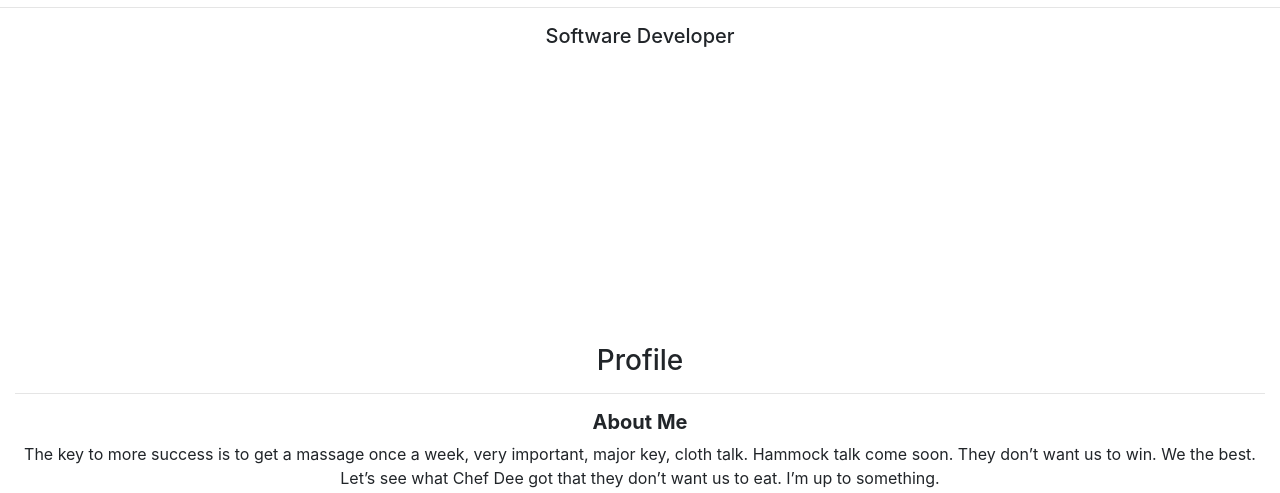
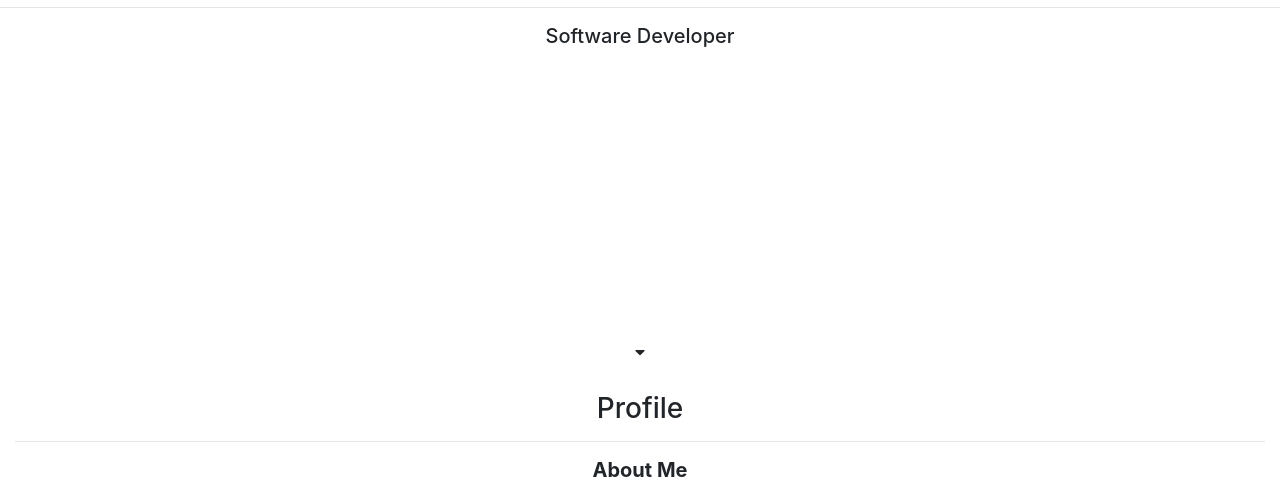
Before and after one commit to jticer4/my-pwp-james, a PHP site: page / in a window 1280 px wide. Shown: the part 193-686 px from the top of the page. Run offline with PHP 8.4, Linux system fonts and the light colour scheme; some libraries are stand-ins or nearby versions.

Commit message:
added in a font awesome downward facing carat

```diff
--- a/public_html/index.php
+++ b/public_html/index.php
@@ -54,9 +54,12 @@
 			<hr>
 			<h5 class="text-center mb-5 pb-5">Software Developer</h5>
 		</div>
+		<div class="text-center mt-5 pt-5">
+		<i class="fas fa-caret-down mt-5 pt-5 mb-3 pb-3"></i>
+		</div>
 		<!-- my profile section -->
-		<div class="container-fluid text-center mt-5 pt-5">
-			<h3 class="mt-5 pt-5" id="profile">Profile</h3>
+		<div class="container-fluid text-center">
+			<h3 id="profile">Profile</h3>
 			<hr>
 			<!-- about me section -->
 			<h5><strong>About Me</strong></h5>
--- a/public_html/style.css
+++ b/public_html/style.css
@@ -1,3 +1,8 @@
 .fa-star {
 	color: gold;
 }
+
+#down {
+	display: inline-block;
+	text-align: center;
+}
```
